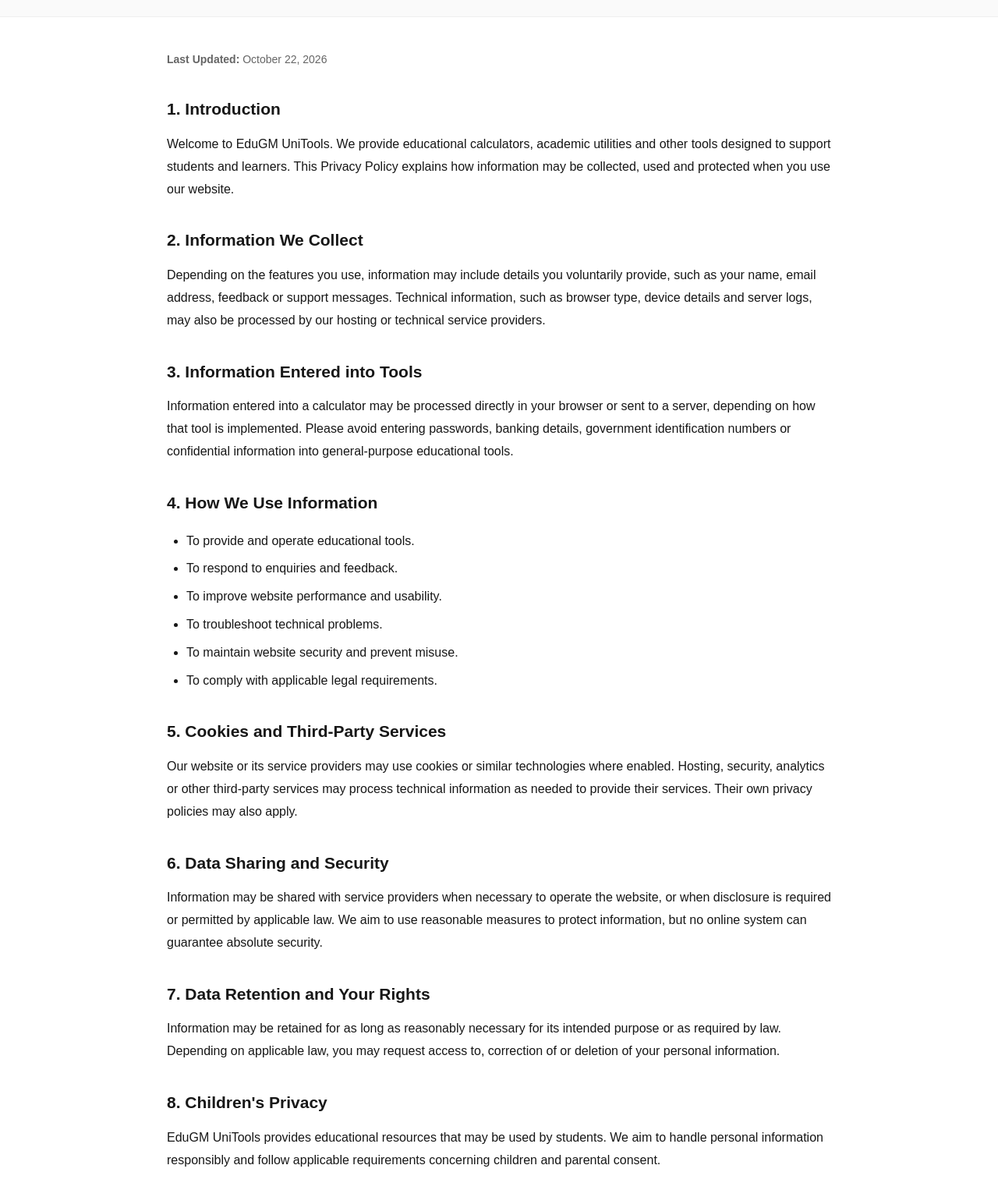
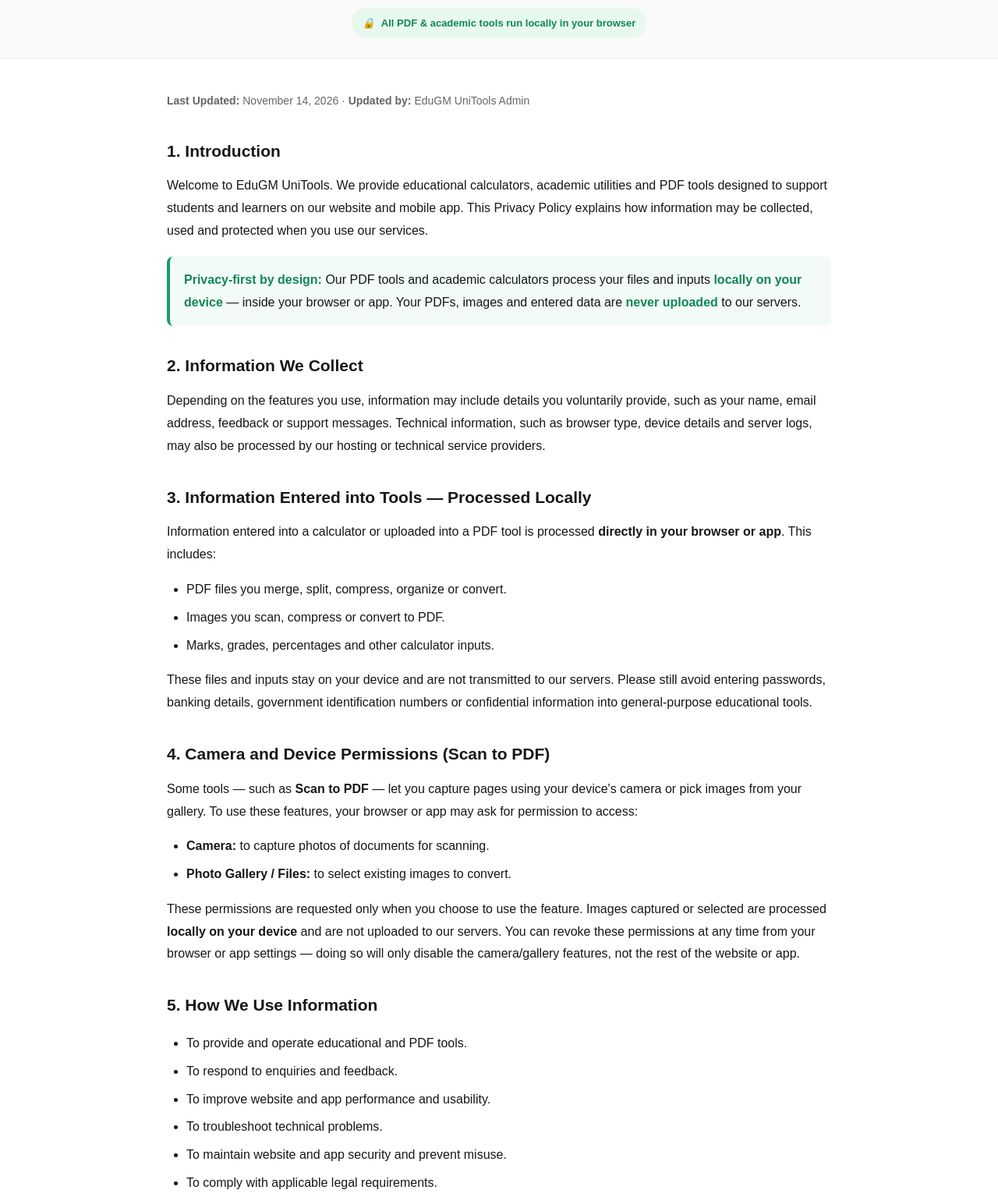
Before and after one commit to priyabratacare-source/EduGM-UniTools, a plain HTML site: page privacy-policy.html in a window 1280 px wide. Shown: the part 220-1755 px from the top of the page at 78% size. Drawn offline with Linux system fonts and the light colour scheme.

Commit message:
Update privacy-policy.html

```diff
--- a/privacy-policy.html
+++ b/privacy-policy.html
@@ -1,4 +1,3 @@
-
 <!DOCTYPE html>
 <html lang="en">
 <head>
@@ -6,16 +5,11 @@
     <meta name="viewport" content="width=device-width, initial-scale=1.0">
 
     <title>Privacy Policy | EduGM UniTools</title>
-    <meta name="description" content="Read the privacy policy of EduGM UniTools, an educational calculator and academic tools platform.">
+    <meta name="description" content="Read the privacy policy of EduGM UniTools — a privacy-first platform where PDF and academic tools run locally in your browser. Learn how camera and gallery permissions are handled.">
 
     <style>
-        * {
-            box-sizing: border-box;
-        }
-
-        html {
-            scroll-behavior: smooth;
-        }
+        * { box-sizing: border-box; }
+        html { scroll-behavior: smooth; }
 
         body {
             margin: 0;
@@ -34,7 +28,6 @@
             top: 0;
             z-index: 1000;
         }
-
         .header-container {
             max-width: 1150px;
             margin: auto;
@@ -43,7 +36,6 @@
             justify-content: space-between;
             gap: 20px;
         }
-
         .brand {
             text-decoration: none;
             color: #111827;
@@ -51,18 +43,13 @@
             font-weight: bold;
             white-space: nowrap;
         }
-
-        .brand span {
-            font-weight: normal;
-        }
-
+        .brand span { font-weight: normal; }
         nav {
             display: flex;
             align-items: center;
             gap: 24px;
             flex-wrap: wrap;
         }
-
         nav a {
             color: #333333;
             text-decoration: none;
@@ -70,7 +57,6 @@
             font-weight: 600;
             transition: color 0.2s ease;
         }
-
         nav a:hover,
         nav a.active {
             color: #000000;
@@ -85,16 +71,21 @@
             background: #fafafa;
             border-bottom: 1px solid #eeeeee;
         }
+        .hero h1 { font-size: 32px; margin: 0 0 8px; }
+        .hero p { margin: 0; color: #666666; font-size: 15px; }
 
-        .hero h1 {
-            font-size: 32px;
-            margin: 0 0 8px;
-        }
-
-        .hero p {
-            margin: 0;
-            color: #666666;
-            font-size: 15px;
+        /* Callout badge */
+        .local-badge {
+            display: inline-flex;
+            align-items: center;
+            gap: 8px;
+            margin-top: 14px;
+            padding: 8px 14px;
+            border-radius: 999px;
+            background: #e7f8ef;
+            color: #128657;
+            font-size: 13px;
+            font-weight: 700;
         }
 
         /* Main content */
@@ -103,39 +94,17 @@
             margin: auto;
             padding: 30px 24px 45px;
         }
-
         .updated {
             color: #666666;
             font-size: 14px;
             margin-bottom: 25px;
         }
-
-        h2 {
-            font-size: 21px;
-            margin-top: 32px;
-            margin-bottom: 8px;
-        }
-
-        h3 {
-            font-size: 17px;
-            margin-top: 20px;
-        }
-
-        p {
-            margin: 12px 0;
-        }
-
-        ul {
-            padding-left: 25px;
-        }
-
-        li {
-            margin-bottom: 7px;
-        }
-
-        a {
-            overflow-wrap: anywhere;
-        }
+        h2 { font-size: 21px; margin-top: 32px; margin-bottom: 8px; }
+        h3 { font-size: 17px; margin-top: 20px; }
+        p { margin: 12px 0; }
+        ul { padding-left: 25px; }
+        li { margin-bottom: 7px; }
+        a { overflow-wrap: anywhere; }
 
         .contact-box {
             border: 1px solid #e5e7eb;
@@ -145,6 +114,15 @@
             background: #fafafa;
         }
 
+        .info-box {
+            border-left: 4px solid #159b69;
+            background: #f2fbf7;
+            border-radius: 8px;
+            padding: 16px 18px;
+            margin: 18px 0;
+        }
+        .info-box strong { color: #128657; }
+
         /* Footer */
         footer {
             background: #f8f8f8;
@@ -152,13 +130,7 @@
             padding: 30px 20px 20px;
             text-align: center;
         }
-
-        .footer-brand {
-            font-size: 20px;
-            font-weight: bold;
-            margin-bottom: 8px;
-        }
-
+        .footer-brand { font-size: 20px; font-weight: bold; margin-bottom: 8px; }
         .footer-links {
             display: flex;
             justify-content: center;
@@ -166,60 +138,23 @@
             gap: 12px 24px;
             margin: 15px 0;
         }
-
         .footer-links a {
             color: #333333;
             font-size: 14px;
             text-decoration: none;
         }
-
-        .footer-links a:hover {
-            text-decoration: underline;
-        }
-
-        .copyright {
-            font-size: 14px;
-            margin-top: 18px;
-        }
-
-        .footer-note {
-            color: #666666;
-            font-size: 13px;
-            margin: 5px 0;
-        }
+        .footer-links a:hover { text-decoration: underline; }
+        .copyright { font-size: 14px; margin-top: 18px; }
+        .footer-note { color: #666666; font-size: 13px; margin: 5px 0; }
 
         @media (max-width: 700px) {
-            header {
-                padding: 16px 20px;
-                position: static;
-            }
-
-            .header-container {
-                flex-direction: column;
-                text-align: center;
-                gap: 14px;
-            }
-
-            nav {
-                justify-content: center;
-                gap: 12px 18px;
-            }
-
-            .hero {
-                padding: 32px 16px 22px;
-            }
-
-            .hero h1 {
-                font-size: 27px;
-            }
-
-            main {
-                padding: 24px 18px 35px;
-            }
-
-            h2 {
-                font-size: 19px;
-            }
+            header { padding: 16px 20px; position: static; }
+            .header-container { flex-direction: column; text-align: center; gap: 14px; }
+            nav { justify-content: center; gap: 12px 18px; }
+            .hero { padding: 32px 16px 22px; }
+            .hero h1 { font-size: 27px; }
+            main { padding: 24px 18px 35px; }
+            h2 { font-size: 19px; }
         }
     </style>
 </head>
@@ -238,7 +173,7 @@
                 <a href="about.html">About</a>
                 <a href="contact.html">Contact Us</a>
                 <a class="active"
-                   href="https://priyabratacare-source.github.io/EduGM-UniTools/privacy-policy.html"
+                   href="privacy-policy.html"
                    aria-current="page">Privacy Policy</a>
             </nav>
         </div>
@@ -248,21 +183,34 @@
     <section class="hero">
         <h1>Privacy Policy</h1>
         <p>Your privacy matters to EduGM UniTools.</p>
+        <span class="local-badge">
+            <i>🔒</i> All PDF &amp; academic tools run locally in your browser
+        </span>
     </section>
 
     <!-- Privacy Policy Content -->
     <main>
         <p class="updated">
-            <strong>Last Updated:</strong> October 22, 2026
+            <strong>Last Updated:</strong> November 14, 2026 &middot;
+            <strong>Updated by:</strong> EduGM UniTools Admin
         </p>
 
         <h2>1. Introduction</h2>
         <p>
             Welcome to EduGM UniTools. We provide educational calculators,
-            academic utilities and other tools designed to support students
-            and learners. This Privacy Policy explains how information may
-            be collected, used and protected when you use our website.
+            academic utilities and PDF tools designed to support students
+            and learners on our website and mobile app. This Privacy Policy
+            explains how information may be collected, used and protected
+            when you use our services.
         </p>
+
+        <div class="info-box">
+            <strong>Privacy-first by design:</strong> Our PDF tools and
+            academic calculators process your files and inputs
+            <strong>locally on your device</strong> — inside your browser or app.
+            Your PDFs, images and entered data are <strong>never uploaded</strong>
+            to our servers.
+        </div>
 
         <h2>2. Information We Collect</h2>
         <p>
@@ -273,52 +221,88 @@
             be processed by our hosting or technical service providers.
         </p>
 
-        <h2>3. Information Entered into Tools</h2>
+        <h2>3. Information Entered into Tools — Processed Locally</h2>
         <p>
-            Information entered into a calculator may be processed directly
-            in your browser or sent to a server, depending on how that tool
-            is implemented. Please avoid entering passwords, banking
-            details, government identification numbers or confidential
-            information into general-purpose educational tools.
+            Information entered into a calculator or uploaded into a PDF
+            tool is processed <strong>directly in your browser or app</strong>.
+            This includes:
+        </p>
+        <ul>
+            <li>PDF files you merge, split, compress, organize or convert.</li>
+            <li>Images you scan, compress or convert to PDF.</li>
+            <li>Marks, grades, percentages and other calculator inputs.</li>
+        </ul>
+        <p>
+            These files and inputs stay on your device and are not
+            transmitted to our servers. Please still avoid entering
+            passwords, banking details, government identification numbers
+            or confidential information into general-purpose educational
+            tools.
         </p>
 
-        <h2>4. How We Use Information</h2>
+        <h2>4. Camera and Device Permissions (Scan to PDF)</h2>
+        <p>
+            Some tools — such as <strong>Scan to PDF</strong> — let you capture
+            pages using your device's camera or pick images from your
+            gallery. To use these features, your browser or app may ask
+            for permission to access:
+        </p>
         <ul>
-            <li>To provide and operate educational tools.</li>
+            <li><strong>Camera:</strong> to capture photos of documents for scanning.</li>
+            <li><strong>Photo Gallery / Files:</strong> to select existing images to convert.</li>
+        </ul>
+        <p>
+            These permissions are requested only when you choose to use the
+            feature. Images captured or selected are processed
+            <strong>locally on your device</strong> and are not uploaded to
+            our servers. You can revoke these permissions at any time from
+            your browser or app settings — doing so will only disable the
+            camera/gallery features, not the rest of the website or app.
+        </p>
+
+        <h2>5. How We Use Information</h2>
+        <ul>
+            <li>To provide and operate educational and PDF tools.</li>
             <li>To respond to enquiries and feedback.</li>
-            <li>To improve website performance and usability.</li>
+            <li>To improve website and app performance and usability.</li>
             <li>To troubleshoot technical problems.</li>
-            <li>To maintain website security and prevent misuse.</li>
+            <li>To maintain website and app security and prevent misuse.</li>
             <li>To comply with applicable legal requirements.</li>
         </ul>
 
-        <h2>5. Cookies and Third-Party Services</h2>
+        <h2>6. Cookies and Third-Party Services</h2>
         <p>
-            Our website or its service providers may use cookies or similar
-            technologies where enabled. Hosting, security, analytics or
-            other third-party services may process technical information
-            as needed to provide their services. Their own privacy policies
-            may also apply.
+            Our website, app or their service providers may use cookies or
+            similar technologies where enabled. Hosting, security,
+            analytics or other third-party services may process technical
+            information as needed to provide their services. Their own
+            privacy policies may also apply. Third-party libraries loaded
+            in your browser (such as PDF processing libraries) run locally
+            and do not receive your files.
         </p>
 
-        <h2>6. Data Sharing and Security</h2>
+        <h2>7. Data Sharing and Security</h2>
         <p>
-            Information may be shared with service providers when necessary
-            to operate the website, or when disclosure is required or
-            permitted by applicable law. We aim to use reasonable measures
-            to protect information, but no online system can guarantee
-            absolute security.
+            Because PDF files, images and calculator inputs are processed
+            locally, they are not shared with us. Information may be shared
+            with service providers only when necessary to operate the
+            website or app, or when disclosure is required or permitted by
+            applicable law. We aim to use reasonable measures to protect
+            information, but no online system can guarantee absolute
+            security.
         </p>
 
-        <h2>7. Data Retention and Your Rights</h2>
+        <h2>8. Data Retention and Your Rights</h2>
         <p>
-            Information may be retained for as long as reasonably necessary
-            for its intended purpose or as required by law. Depending on
-            applicable law, you may request access to, correction of or
-            deletion of your personal information.
+            Locally processed files and inputs are not retained by us after
+            you close the tool or refresh the page. Any information you send
+            us (such as support emails) may be retained for as long as
+            reasonably necessary for its intended purpose or as required by
+            law. Depending on applicable law, you may request access to,
+            correction of or deletion of your personal information.
         </p>
 
-        <h2>8. Children's Privacy</h2>
+        <h2>9. Children's Privacy</h2>
         <p>
             EduGM UniTools provides educational resources that may be used
             by students. We aim to handle personal information responsibly
@@ -326,38 +310,39 @@
             parental consent.
         </p>
 
-        <h2>9. External Links</h2>
+        <h2>10. External Links</h2>
         <p>
-            Our website may link to external websites and educational
+            Our website or app may link to external websites and educational
             resources. We do not control their content or privacy practices.
             Please review the relevant policies before providing information
             to an external service.
         </p>
 
-        <h2>10. Educational Disclaimer</h2>
+        <h2>11. Educational Disclaimer</h2>
         <p>
-            Our tools are intended to assist with academic calculations
-            and general educational activities. Always verify important
-            results with your university or another official source.
-            EduGM UniTools should not be assumed to be affiliated with or
-            endorsed by a university unless expressly authorized.
+            Our tools are intended to assist with academic calculations,
+            document handling and general educational activities. Always
+            verify important results with your university or another
+            official source. EduGM UniTools should not be assumed to be
+            affiliated with or endorsed by a university unless expressly
+            authorized.
         </p>
 
-        <h2>11. Changes to This Policy</h2>
+        <h2>12. Changes to This Policy</h2>
         <p>
             We may update this Privacy Policy as our services or legal
             requirements change. Updated versions will be published on
             this page with a revised date.
         </p>
 
-        <h2>12. Contact Us</h2>
+        <h2>13. Contact Us</h2>
         <p>
             For privacy questions, support or requests, please contact us
             using the email address below.
         </p>
 
         <div class="contact-box">
-            <p><strong>Platform:</strong> EduGM UniTools</p>
+            <p><strong>Platform:</strong> EduGM UniTools (Website &amp; App)</p>
             <p>
                 <strong>Email:</strong>
                 <a href="mailto:admin@codebihin.in">
@@ -376,16 +361,14 @@
         <div class="footer-brand">EduGM UniTools</div>
 
         <p class="footer-note">
-            Educational calculators and academic tools for students.
+            Educational calculators, PDF tools and academic utilities for students.
         </p>
 
         <nav class="footer-links" aria-label="Footer navigation">
             <a href="index.html">Home</a>
             <a href="about.html">About</a>
             <a href="contact.html">Contact Us</a>
-            <a href="https://priyabratacare-source.github.io/EduGM-UniTools/privacy-policy.html">
-                Privacy Policy
-            </a>
+            <a href="privacy-policy.html">Privacy Policy</a>
         </nav>
 
         <p class="copyright">
```
